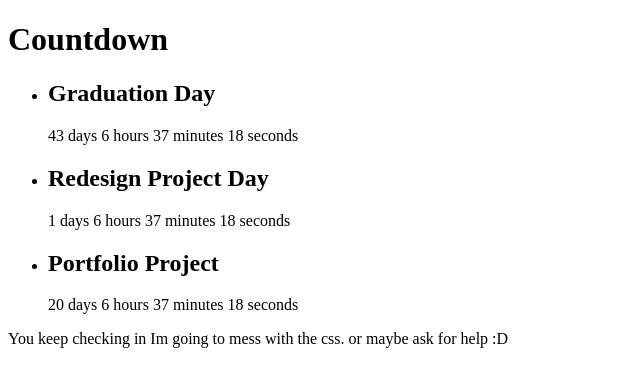
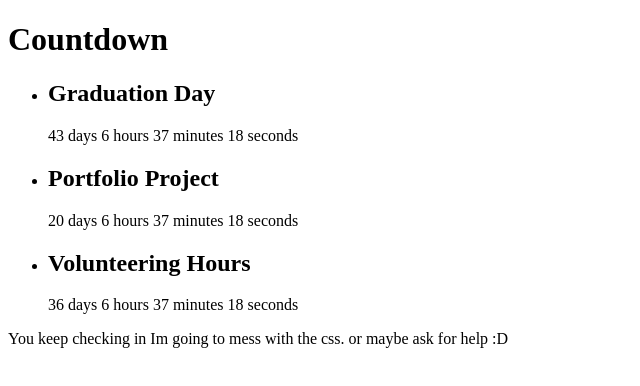
Before and after one commit to CamDevArchive/countdown, a React (Create React App) app: page / in a window 1280 px wide. Shown: the top 386 px of the page, without its empty margins (0-640 px from the left). Built offline with nearby package versions, Linux system fonts and the light colour scheme.

Commit message:
adds Volunterring Hours and Removes Re-design project

```diff
--- a/src/App.js
+++ b/src/App.js
@@ -5,8 +5,8 @@ export default function App() {
       <h1>Countdown</h1>
       <ul>
         <Timer title="Graduation Day" date={"9/23/"} />
-        <Timer title="Redesign Project Day" date={"8/12/"} />
         <Timer title="Portfolio Project" date={"8/31/"} />
+        <Timer title="Volunteering Hours" date={"9/16/"} />
       </ul>
       <p>You keep checking in Im going to mess with the css. or maybe ask for help :D </p>
     </>
```
